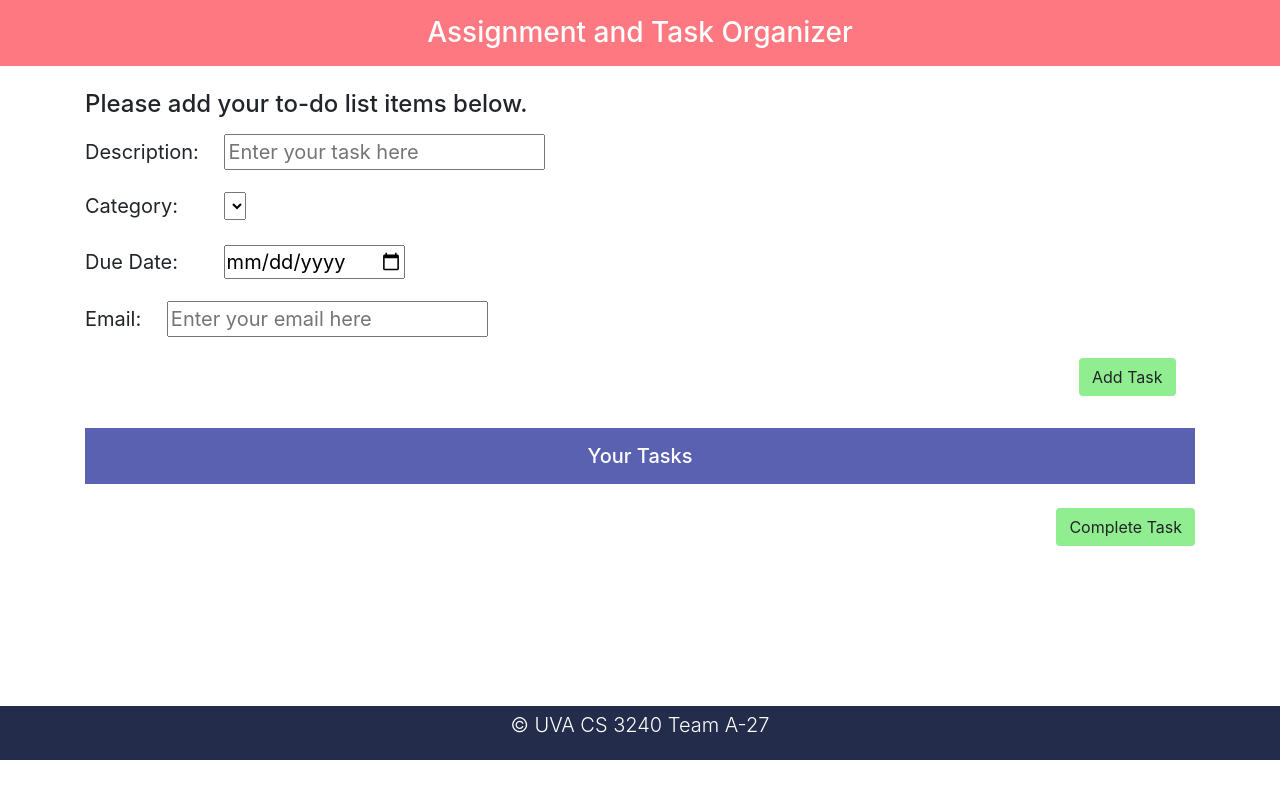
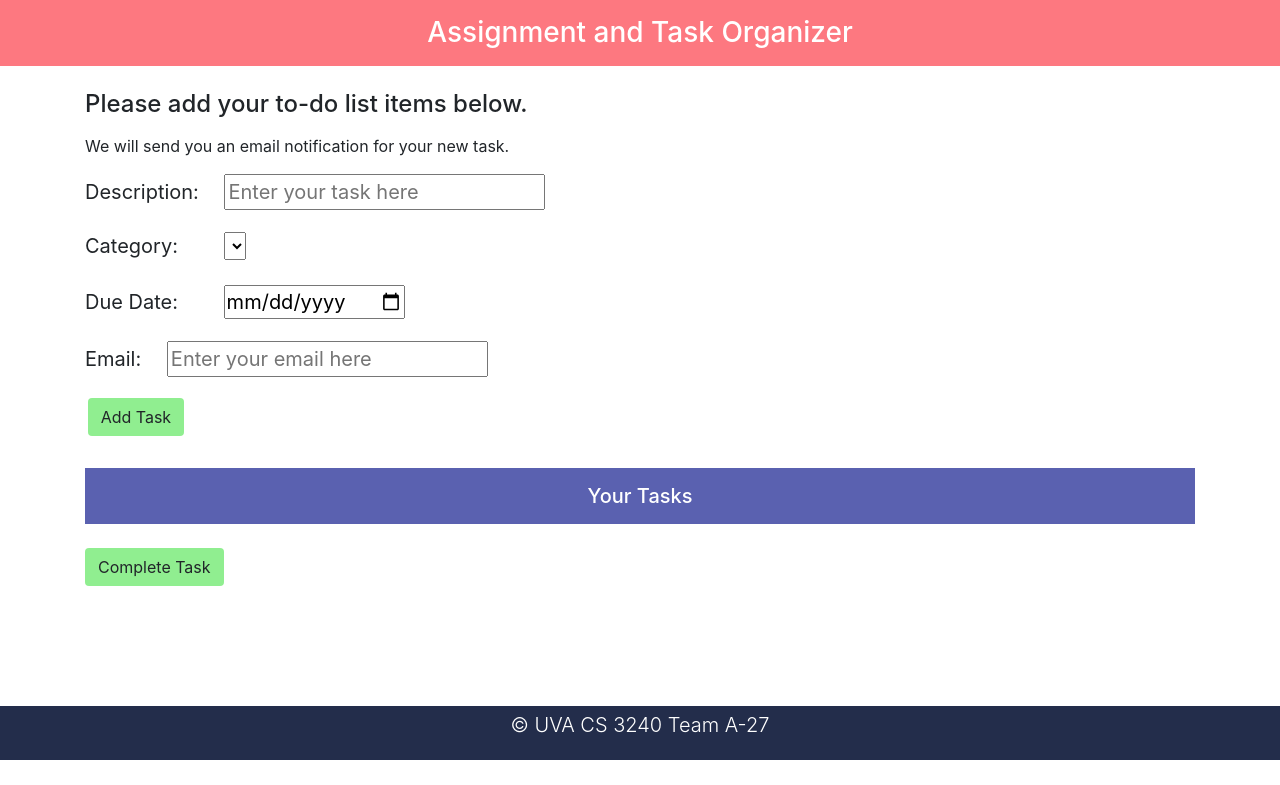
Before and after one commit to geetan-gandhe/assignment-organizer, a Django app: page /index in a window 1280 px wide. Shown: the part 40-825 px from the top of the page. Before the commit the page ends 800 px from the top, so only its background shows below. Run offline with Django 3.2, Linux system fonts and the light colour scheme; data that the repository does not hold is empty; some libraries are stand-ins or nearby versions.

Commit message:
small ui changes

```diff
--- a/organizer/templates/organizer/index.html
+++ b/organizer/templates/organizer/index.html
@@ -18,6 +18,7 @@
 	<div class="container">
             <div class="content">
             <h4><p class = "text-left"> Please add your to-do list items below.</p></h4>
+            <p class = "text-left"> We will send you an email notification for your new task.</p>
             <form action="" method="post">
             {% csrf_token %}
                 <div class="inputContainer">
@@ -52,7 +53,7 @@
                     </div>
 
                 <div class="row">
-                    <blockquote class="blockquote text-right">
+                    <blockquote class="blockquote text-left">
                     &nbsp;<button class="btn btn-custom5" name="taskAdd" type="submit">Add Task</button>&nbsp;&nbsp;&nbsp;&nbsp;
 
                     </blockquote>
@@ -64,7 +65,7 @@
                 <h5><div class = "text-center mb-4 p-3 mb-2 btn-custom text-white"> Your Tasks</div></h5>
 
                 </div>
-                <button class="btn btn-custom5 right" name="taskDelete" formnovalidate="" type="submit" onclick="$('input#sublist').click();">Complete Task</button>
+                <button class="btn btn-custom5" name="taskDelete" formnovalidate="" type="submit" onclick="$('input#sublist').click();">Complete Task</button>
 
             <br>
             <br>
--- a/organizer/templates/organizer/profile.html
+++ b/organizer/templates/organizer/profile.html
@@ -21,3 +21,9 @@
     </li>
 {% endfor %}
 </div>
+
+<br>
+<br>
+<br>
+<br>
+<br>
--- a/organizer/templates/organizer/reviews.html
+++ b/organizer/templates/organizer/reviews.html
@@ -3,10 +3,11 @@
 
 
 <link rel="stylesheet" type="text/css" href="{% static 'organizer/style.css' %}">
-<h4><p class="text-primary">Leave a review!</p></h4>
+<h3><div class = "text-center mb-4 p-3 mb-2 bg-custom text-white"> Leave a Review!</div></h3>
+
 
     <h5><form method="post">{% csrf_token %}
     {{ form.as_p }}
-    <input type="submit" class="btn btn-warning" value="Save your comments!">
+    <input type="submit" class="btn btn-warning ml-4" value="Save your comments!">
     </form></h5>
 </div>
```
Also changed, not shown: organizer/templates/organizer/home.html (+1 -11 lines).
